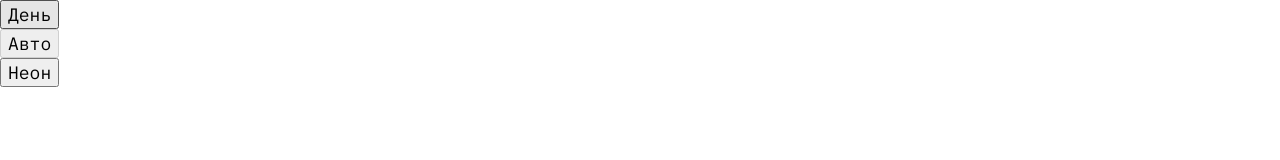
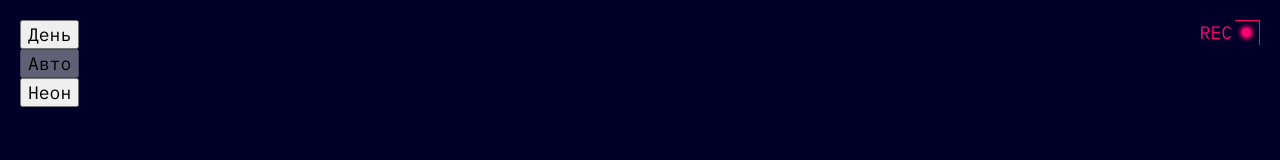
Before and after one commit to niurkin/slozhno-sosredotochitsya, a website: page index.html in a window 1280 px wide. Shown: the top 160 px of the page. Drawn offline with Linux system fonts and the light colour scheme.

Commit message:
Декорирование шапки

```diff
--- a/index.html
+++ b/index.html
@@ -18,6 +18,7 @@
   </head>
   <body class="page">
     <header class="header decorated-zone">
+      <span class="header__rec" aria-hidden="true"></span>
       <nav class="header__theme-menu">
         <ul class="header__theme-menu-list">
           <li class="header__theme-menu-item">
--- a/styles/style.css
+++ b/styles/style.css
@@ -1,6 +1,65 @@
 /* Основные стили проекта. Это стили для темы, которую вы верстаете первой. */
 
 .page {
-  font-family: var(--main-font);
+  display: grid;
+  grid-template-rows: var(--footer-header-heigth) auto var(--footer-header-heigth);
+  font-family: var(--main-font), sans-serif;
   font-size: var(--normal-font-size);
+  background-color: var(--background-color);
+  padding: var(--main-padding);
 }
+
+.header {
+  --page-title-shadow-offset: 4px 4px;
+  --decoration-top-margin: 0;
+  --decoration-bottom-margin: var(--main-padding);
+  display: grid;
+  grid-template-rows: repeat(3, 1fr);
+  position: relative;
+}
+
+.decorated-zone::before {
+  content: '';
+  position: absolute;
+  top: var(--decoration-top-margin);
+  right: 0;
+  inline-size: 25px;
+  block-size: 25px;
+  border-top: 1px solid var(--title-color);
+  border-right: 1px solid var(--title-color);
+}
+
+.decorated-zone::after {
+  content: '';
+  position: absolute;
+  left: 0;
+  bottom: var(--decoration-bottom-margin);
+  inline-size: 25px;
+  block-size: 25px;
+  border-bottom: 1px solid var(--title-color);
+  border-left: 1px solid var(--title-color);
+}
+
+.header__rec {
+  display: flex;
+  gap: 10px;
+  position: absolute;
+  right: 9px;
+  line-height: 25px;
+}
+
+.header__rec::before {
+  content: 'REC';
+  color: var(--accent-color);
+}
+
+.header__rec::after {
+  display: block;
+  align-self: center;
+  content: '';
+  inline-size: 9px;
+  block-size: 9px;
+  border-radius: 50%;
+  background-color: var(--accent-color);
+  box-shadow: 0 0 4px 2px var(--accent-color);
+}
--- a/styles/variables.css
+++ b/styles/variables.css
@@ -10,13 +10,19 @@
   --background-color: #000028;
   --text-color: #F1B2CE;
   --accent-color: #FF0070;
-  --logo-color: #DB00FF;
+  --page-title-color: #DB00FF;
+  --title-color: #FF0070;
 
-  /* Шрифт и оформление текста */
+  /* Шрифт */
 
   --main-font: 'IBM Plex mono';
   --normal-font-size: 18px;
-  --logo-font-size: clamp(7.25rem, 7.0115rem + 1.0178vw, 7.5rem);
-  --logo-shadow-offset: 4px 4px;
+  --page-title-font-size: clamp(7.25rem, 7.0115rem + 1.0178vw, 7.5rem);
+
+  /* Отступы и размеры */
+
+  --main-padding: clamp(0.625rem, 0.2639rem + 1.5408vw, 1.25rem);
+  --footer-header-heigth: calc(100vh - var(--main-padding));
+
 
 }
```
